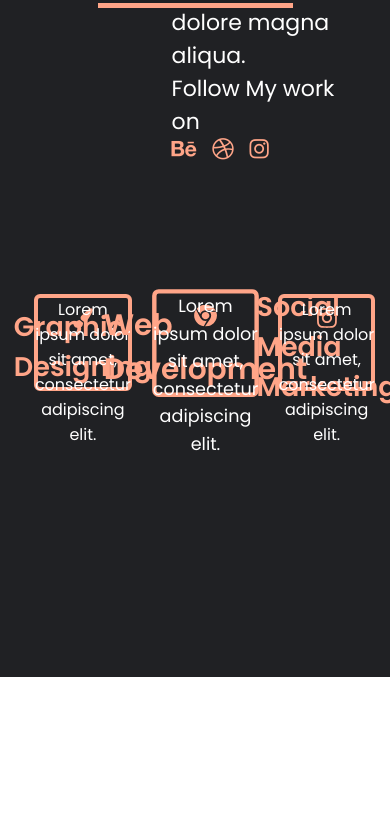
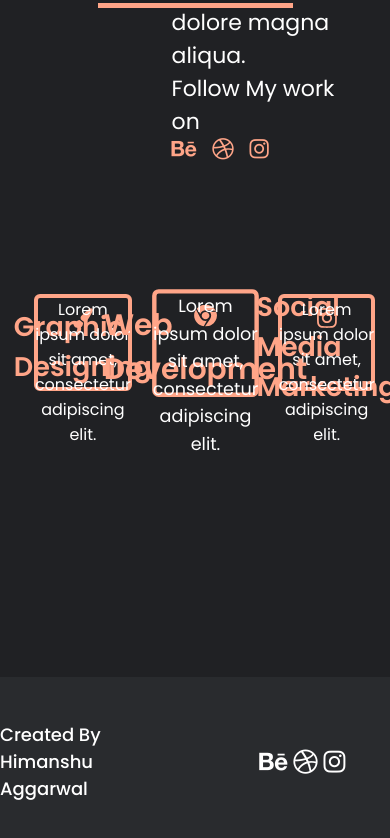
Before and after one commit to HimanshuAggarwal1404/2022B5A30848, a React (Vite) app: page / in a window 390 px wide. Shown: the part 1897-2735 px from the top of the page. Before the commit the page ends 2574 px from the top, so only its background shows below. Built offline with nearby package versions, Linux system fonts and the light colour scheme.

Commit message:
made footer
not responsive

```diff
--- /dev/null
+++ b/src/Components/Footer.jsx
@@ -0,0 +1,18 @@
+import React from "react";
+import styles from "../Styles/Footer.module.scss";
+const Footer = () => {
+  return (
+    <>
+      <footer>
+        <div className={styles.footerWrapper}>
+        <div className={styles.createdBy}>Created By Himanshu Aggarwal</div>
+        <div className={styles.socialMedia}><i class="fa-brands fa-behance"></i>
+                  <i class="fa-brands fa-dribbble"></i>
+                  <i class="fa-brands fa-instagram"></i></div>
+        </div>
+      </footer>
+    </>
+  );
+};
+
+export default Footer;
--- a/src/Pages/Home.jsx
+++ b/src/Pages/Home.jsx
@@ -8,6 +8,7 @@ import Brush from "../assets/paintbrush.svg";
 import insta from "../assets/insta.svg";
 import chrome from "../assets/chrome.svg";
 import { motion } from "framer-motion";
+import Footer from "../Components/Footer";
 const Home = () => {
   const [isHovering1, setIsHovering1] = useState(false);
   const [isHovering2, setIsHovering2] = useState(false);
@@ -22,10 +23,10 @@ const Home = () => {
       <div className={styles.mainWrapper}>
         <Header />
         <motion.div
-          initial={{ opacity: 0 }}
-          whileInView={{ opacity: 1 }}
+          initial={{ x: -1000 }}
+          whileInView={{ x: 0 }}
           viewport={{ once: true }}
-          transition={{ duration: 2 }}
+          transition={{ duration: 0.5 }}
           className={styles.section1}
         >
           <div className={styles.socialMedia}>
@@ -164,7 +165,10 @@ const Home = () => {
           whileInView={{ x: 0 }}
           viewport={{ once: true }}
           transition={{ duration: 0.4 }}
-        ></motion.div>
+        >
+
+        </motion.div>
+        <Footer />
       </div>
     </>
   );
--- /dev/null
+++ b/src/Styles/Footer.module.scss
@@ -0,0 +1,45 @@
+.footerWrapper {
+    background-color: #292B2E;
+    height: 20vh;
+    display: flex;
+    flex-direction: row;
+    align-items: center;
+    width: 100vw;
+    justify-content: space-between;
+
+    .createdBy {
+        height: 100%;
+        width: 40%;
+        display: flex;
+        justify-content: center;
+        align-items: center;
+        color: white;
+        font-family: "Poppins";
+        font-size: 18px;
+        font-weight: 500;
+
+    }
+
+    .socialMedia {
+        height: 100%;
+        width: 45%;
+        display: flex;
+        flex-direction: row;
+        justify-content: space-evenly;
+        align-items: center;
+        padding-left: 10%;
+        padding-right: 10%;
+        color: white;
+        font-size: 25px;
+        font-weight: bold;
+
+        i {
+            transition: 0.3s ease-in-out;
+
+            &:hover {
+                color: #FFA588;
+            }
+        }
+
+    }
+}
```
Also changed, not shown: 1 other file (tests, documents, lock files or other folders).
